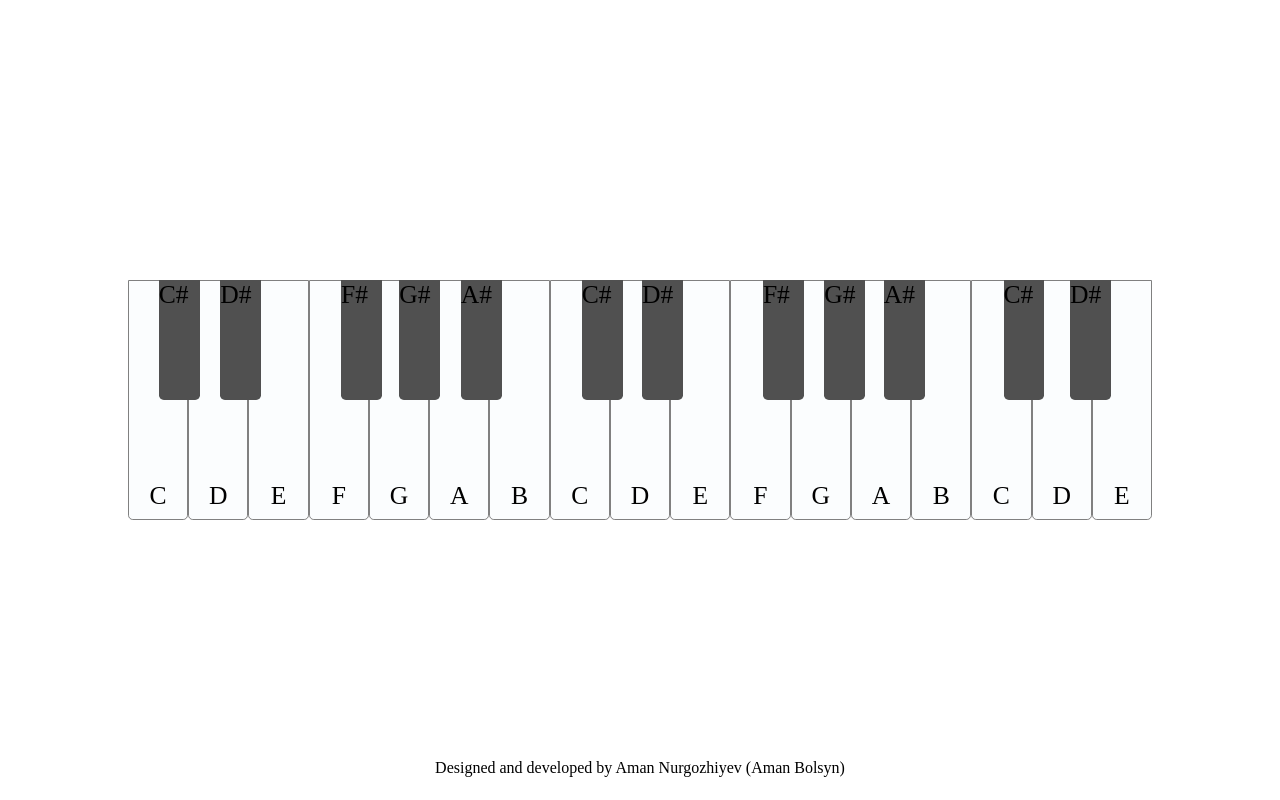
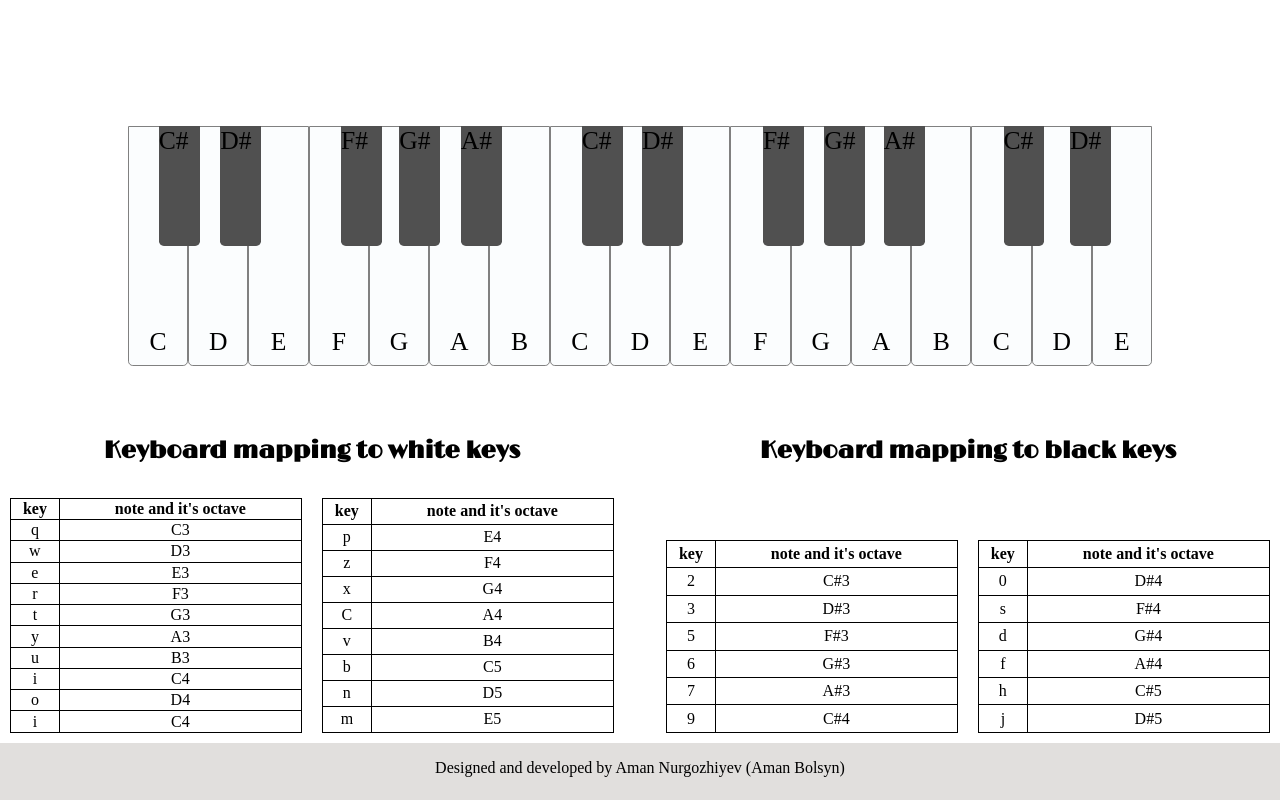
Before and after one commit to amanbolsyn/piano-player, a plain HTML site: page main.html in a window 1280 px wide. Drawn offline with nearby package versions, Linux system fonts and the light colour scheme.

Commit message:
feat: added table for keyboard and notes mapping

```diff
--- a/css/styles.css
+++ b/css/styles.css
@@ -18,21 +18,86 @@ body {
 }
 
 .main {
-    grid-area:main;
+  grid-area: main;
+  display: grid;
+  grid-template-areas:
+    "piano piano"
+    "white-table black-table";
+  grid-template-rows: 1fr 1fr;
+  grid-template-columns: 1fr 1fr;
+  column-gap: 2em;
+  row-gap: 2em;
+}
+
+.white-keys-table {
+  grid-area: white-table;
+  display: grid;
+  grid-template-areas:
+    "white-table-heading white-table-heading"
+    "white-table-1 white-table-2";
+}
+
+.white-table-heading {
+  grid-area: white-table-heading;
+}
+.white-table-1 {
+  grid-area: white-table-1;
+}
+.white-table-2 {
+  grid-area: white-table-2;
+}
+
+.black-keys-table {
+  grid-area: black-table;
+  display: grid;
+  grid-template-areas:
+    "black-table-heading black-table-heading"
+    "black-table-1 black-table-2";
+}
+.black-table-heading {
+  grid-area: black-table-heading;
+}
+.black-table-1 {
+  grid-area: black-table-1;
+}
+.black-table-2 {
+  grid-area: black-table-2;
+}
+
+h2 {
+  font-family: "Limelight";
+  text-align: center;
+}
+
+table {
+    margin:10px;
+}
+
+table, th, tr,td{
+    border: 1px solid black;
+    border-collapse: collapse;
+}
+
+td {
+    text-align: center;
 }
 
 .footer {
   grid-area: footer;
   width: 100vw;
+  background-color: rgb(225, 223, 221);
 }
 
 .piano-container {
+  grid-area: piano;
   display: grid;
   grid-template-areas: "piano";
   width: inherit;
   /* height: inherit; */
   place-items: center;
+  margin-top: 50px;
 }
+
 .piano-white-keys {
   grid-area: piano;
   display: grid;
@@ -55,12 +120,11 @@ body {
   z-index: 1;
 }
 
-
 .white-key a {
   display: block;
   margin-top: 25vh;
   margin-bottom: 1vh;
-  font-size:1.7em;
+  font-size: 1.7em;
 }
 
 .white-key-1 {
@@ -188,17 +252,28 @@ body {
 }
 
 @media only screen and (min-width: 600px) {
-    .black-key:hover, .active-black {
+  .black-key:active,
+  .active-black {
     background-color: rgb(106, 106, 106);
   }
 
-    .white-key:hover, .active-white{
+  .black-key:hover {
+    cursor: pointer;
+  }
+
+  /* .white-key:hover {
+        background-color: rgb(235, 244, 252);
+        cursor: pointer;
+    } */
+
+  .white-key:active,
+  .active-white {
     background-color: rgb(238, 238, 238);
   }
 }
 
-@media only screen and (max-width:374px){
+@media only screen and (max-width: 374px) {
   .body-container {
-        display:none;
+    display: none;
   }
 }
--- a/main.html
+++ b/main.html
@@ -1,59 +1,217 @@
 <!DOCTYPE html>
 <html lang="en">
   <head>
-    <meta charset="UTF-8">
-    <meta name="viewport" content="width=device-width, initial-scale=1.0">
+    <meta charset="UTF-8" />
+    <meta name="viewport" content="width=device-width, initial-scale=1.0" />
+
+    <!-- google font -->
+    <link rel="preconnect" href="https://fonts.googleapis.com" />
+    <link rel="preconnect" href="https://fonts.gstatic.com" crossorigin />
+    <link
+      href="https://fonts.googleapis.com/css2?family=Limelight&display=swap"
+      rel="stylesheet"
+    />
 
     <!-- STYLES -->
-    <link rel="stylesheet" href = "./css/styles.css">
-    <link rel="stylesheet" href = "./css/tablet.css">
-    <link rel="stylesheet" href = "./css/mobile.css">
+    <link rel="stylesheet" href="./css/styles.css" />
+    <link rel="stylesheet" href="./css/tablet.css" />
+    <link rel="stylesheet" href="./css/mobile.css" />
     <title>Piano player</title>
   </head>
-<body class = "body-container">
-  <header class = "header">
-
-  </header>
-   <main class = "main piano-container">
+  <body class="body-container">
+    <header class="header"></header>
+    <main class="main">
+      <div class="piano-container">
         <!-- piano white keys -->
         <div class="piano-white-keys">
-       <div class = "white-key white-key-1"><a>C</a></div>
-       <div class = "white-key white-key-2"><a>D</a></div>
-       <div class = "white-key white-key-3"><a>E</a></div>
-       <div class = "white-key white-key-4"><a>F</a></div>
-       <div class = "white-key white-key-5"><a>G</a></div>
-       <div class = "white-key white-key-6"><a>A</a></div>
-       <div class = "white-key white-key-7"><a>B</a></div>
-       <div class = "white-key white-key-8"><a>C</a></div>
-       <div class = "white-key white-key-9"><a>D</a></div>
-       <div class = "white-key white-key-10"><a>E</a></div>
-       <div class = "white-key white-key-11"><a>F</a></div>
-       <div class = "white-key white-key-12"><a>G</a></div>
-       <div class = "white-key white-key-13"><a>A</a></div>
-       <div class = "white-key white-key-14"><a>B</a></div>
-       <div class = "white-key white-key-15"><a>C</a></div>
-       <div class = "white-key white-key-16"><a>D</a></div>
-       <div class = "white-key white-key-17"><a>E</a></div>
+          <div class="white-key white-key-1"><a>C</a></div>
+          <div class="white-key white-key-2"><a>D</a></div>
+          <div class="white-key white-key-3"><a>E</a></div>
+          <div class="white-key white-key-4"><a>F</a></div>
+          <div class="white-key white-key-5"><a>G</a></div>
+          <div class="white-key white-key-6"><a>A</a></div>
+          <div class="white-key white-key-7"><a>B</a></div>
+          <div class="white-key white-key-8"><a>C</a></div>
+          <div class="white-key white-key-9"><a>D</a></div>
+          <div class="white-key white-key-10"><a>E</a></div>
+          <div class="white-key white-key-11"><a>F</a></div>
+          <div class="white-key white-key-12"><a>G</a></div>
+          <div class="white-key white-key-13"><a>A</a></div>
+          <div class="white-key white-key-14"><a>B</a></div>
+          <div class="white-key white-key-15"><a>C</a></div>
+          <div class="white-key white-key-16"><a>D</a></div>
+          <div class="white-key white-key-17"><a>E</a></div>
         </div>
         <!-- piano black keys -->
-    <div class = "piano-black-keys">
-        <div class = "black-key black-key-1"><a>C#</a></div>
-        <div class = "black-key black-key-2"><a>D#</a></div>
-        <div class = "black-key black-key-3"><a>F#</a></div>
-        <div class = "black-key black-key-4"><a>G#</a></div>
-        <div class = "black-key black-key-5"><a>A#</a></div>
-        <div class = "black-key black-key-6"><a>C#</a></div>
-        <div class = "black-key black-key-7"><a>D#</a></div>
-        <div class = "black-key black-key-8"><a>F#</a></div>
-        <div class = "black-key black-key-9"><a>G#</a></div>
-        <div class = "black-key black-key-10"><a>A#</a></div>
-        <div class = "black-key black-key-11"><a>C#</a></div>
-        <div class = "black-key black-key-12"><a>D#</a></div>
+        <div class="piano-black-keys">
+          <div class="black-key black-key-1"><a>C#</a></div>
+          <div class="black-key black-key-2"><a>D#</a></div>
+          <div class="black-key black-key-3"><a>F#</a></div>
+          <div class="black-key black-key-4"><a>G#</a></div>
+          <div class="black-key black-key-5"><a>A#</a></div>
+          <div class="black-key black-key-6"><a>C#</a></div>
+          <div class="black-key black-key-7"><a>D#</a></div>
+          <div class="black-key black-key-8"><a>F#</a></div>
+          <div class="black-key black-key-9"><a>G#</a></div>
+          <div class="black-key black-key-10"><a>A#</a></div>
+          <div class="black-key black-key-11"><a>C#</a></div>
+          <div class="black-key black-key-12"><a>D#</a></div>
+        </div>
+      </div>
+      <div class="white-keys-table">
+        <h2 class="white-table-heading">Keyboard mapping to white keys</h2>
+        <table class="white-table-1">
+          <tr>
+            <th>key</th>
+            <th>note and it's octave</th>
+          </tr>
+          <tr>
+            <td>q</td>
+            <td>C3</td>
+          </tr>
+          <tr>
+            <td>w</td>
+            <td>D3</td>
+          </tr>
+          <tr>
+            <td>e</td>
+            <td>E3</td>
+          </tr>
+          <tr>
+            <td>r</td>
+            <td>F3</td>
+          </tr>
+          <tr>
+            <td>t</td>
+            <td>G3</td>
+          </tr>
+          <tr>
+            <td>y</td>
+            <td>A3</td>
+          </tr>
+          <tr>
+            <td>u</td>
+            <td>B3</td>
+          </tr>
+          <tr>
+            <td>i</td>
+            <td>C4</td>
+          </tr>
+          <tr>
+            <td>o</td>
+            <td>D4</td>
+          </tr>
+          <tr>
+            <td>i</td>
+            <td>C4</td>
+          </tr>
+        </table>
+        <table class="white-table-2">
+          <tr>
+            <th>key</th>
+            <th>note and it's octave</th>
+          </tr>
+          <tr>
+            <td>p</td>
+            <td>E4</td>
+          </tr>
+          <tr>
+            <td>z</td>
+            <td>F4</td>
+          </tr>
+          <tr>
+            <td>x</td>
+            <td>G4</td>
+          </tr>
+          <tr>
+            <td>C</td>
+            <td>A4</td>
+          </tr>
+          <tr>
+            <td>v</td>
+            <td>B4</td>
+          </tr>
+          <tr>
+            <td>b</td>
+            <td>C5</td>
+          </tr>
+          <tr>
+            <td>n</td>
+            <td>D5</td>
+          </tr>
+          <tr>
+            <td>m</td>
+            <td>E5</td>
+          </tr>
+        </table>
+      </div>
+      <div class="black-keys-table">
+        <h2 class="black-table-heading">Keyboard mapping to black keys</h2>
+        <table class="black-table-1">
+          <tr>
+            <th>key</th>
+            <th>note and it's octave</th>
+          </tr>
+          <tr>
+            <td>2</td>
+            <td>C#3</td>
+          </tr>
+          <tr>
+            <td>3</td>
+            <td>D#3</td>
+          </tr>
+          <tr>
+            <td>5</td>
+            <td>F#3</td>
+          </tr>
+          <tr>
+            <td>6</td>
+            <td>G#3</td>
+          </tr>
+          <tr>
+            <td>7</td>
+            <td>A#3</td>
+          </tr>
+          <tr>
+            <td>9</td>
+            <td>C#4</td>
+          </tr>
+        </table>
+        <table class="black-table-2">
+          <tr>
+            <th>key</th>
+            <th>note and it's octave</th>
+          </tr>
+          <tr>
+            <td>0</td>
+            <td>D#4</td>
+          </tr>
+          <tr>
+            <td>s</td>
+            <td>F#4</td>
+          </tr>
+          <tr>
+            <td>d</td>
+            <td>G#4</td>
+          </tr>
+          <tr>
+            <td>f</td>
+            <td>A#4</td>
+          </tr>
+          <tr>
+            <td>h</td>
+            <td>C#5</td>
+          </tr>
+          <tr>
+            <td>j</td>
+            <td>D#5</td>
+          </tr>
+        </table>
       </div>
     </main>
-   <footer class = "footer">
-     <p>Designed and developed by Aman Nurgozhiyev (Aman Bolsyn) </p>
+    <footer class="footer">
+      <p>Designed and developed by Aman Nurgozhiyev (Aman Bolsyn)</p>
     </footer>
-   <script type = "module" src = "./js/main.js"></script>
+    <script type="module" src="./js/main.js"></script>
   </body>
 </html>
```
Lines whose indentation alone changed are shown as unchanged.
